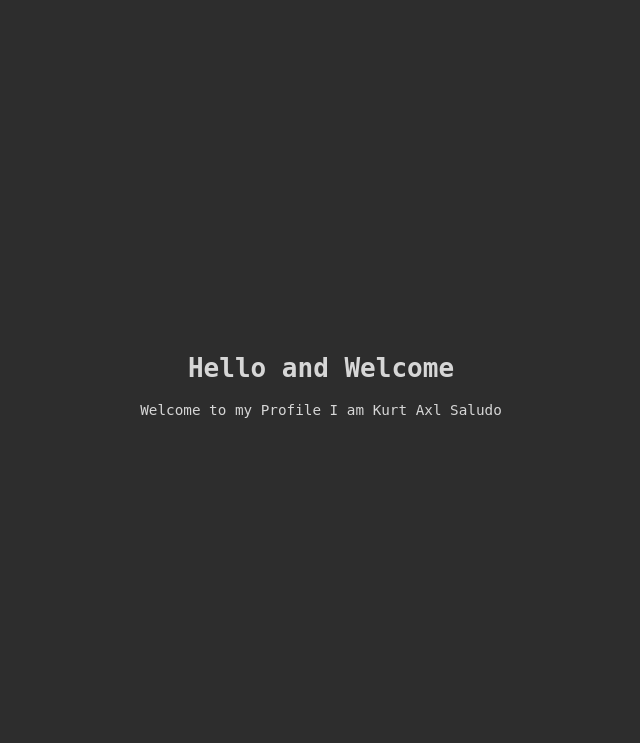
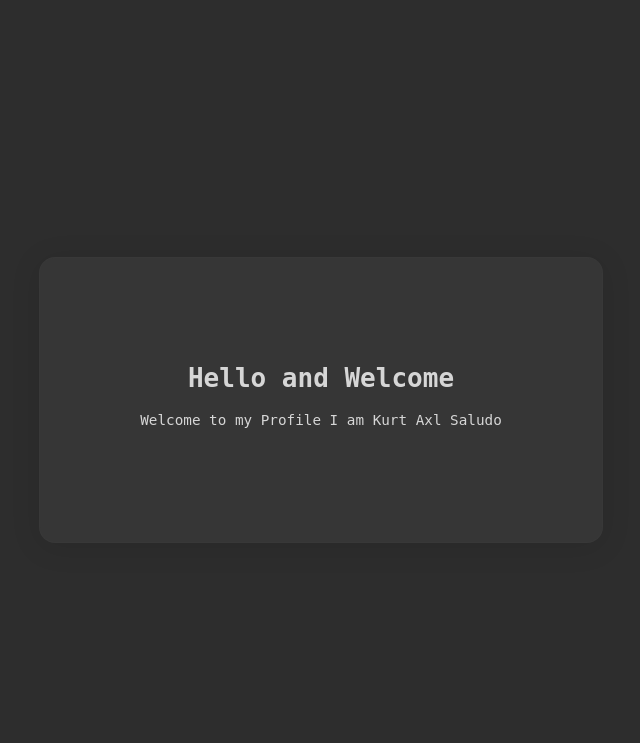
Before and after one commit to axlsaludo/zero-web, a PHP site: page / in a window 1280 px wide. Shown: the top 743 px of the page, without its empty margins (319-959 px from the left). Run offline with PHP 8.4, Linux system fonts and the light colour scheme.

Commit message:
Updated The UI

```diff
--- a/css/styles.css
+++ b/css/styles.css
@@ -20,7 +20,6 @@ body {
 
 header {
     text-align: center;
-    padding: 20px;
     background-color: #13dc49;
     color: white;
     width: 100%;
@@ -62,3 +61,17 @@ p {
     color: #d6d6d6;
     text-align: center;
 }
+
+.squircle{
+    background: rgba(68, 68, 68, 0.41);
+    border-radius: 16px;
+    box-shadow: 0 4px 30px rgba(0, 0, 0, 0.1);
+    border: 1px solid rgba(68, 68, 68, 0.13);
+    padding: 100px;
+
+}
+
+.squircle:hover{
+    transition-duration: 300ms;
+    scale: 110%;
+}
--- a/index.html
+++ b/index.html
@@ -8,10 +8,10 @@
 </head>
 <body>
     <main>
-        <section>
+        <div class="squircle">
             <h2>Hello and Welcome </h2>
             <p>Welcome to my Profile I am Kurt Axl Saludo</p>
-        </section>
+        </div>
     </main>
 </body>
 </html>
```
Also changed, not shown: public/logo.png (added).
